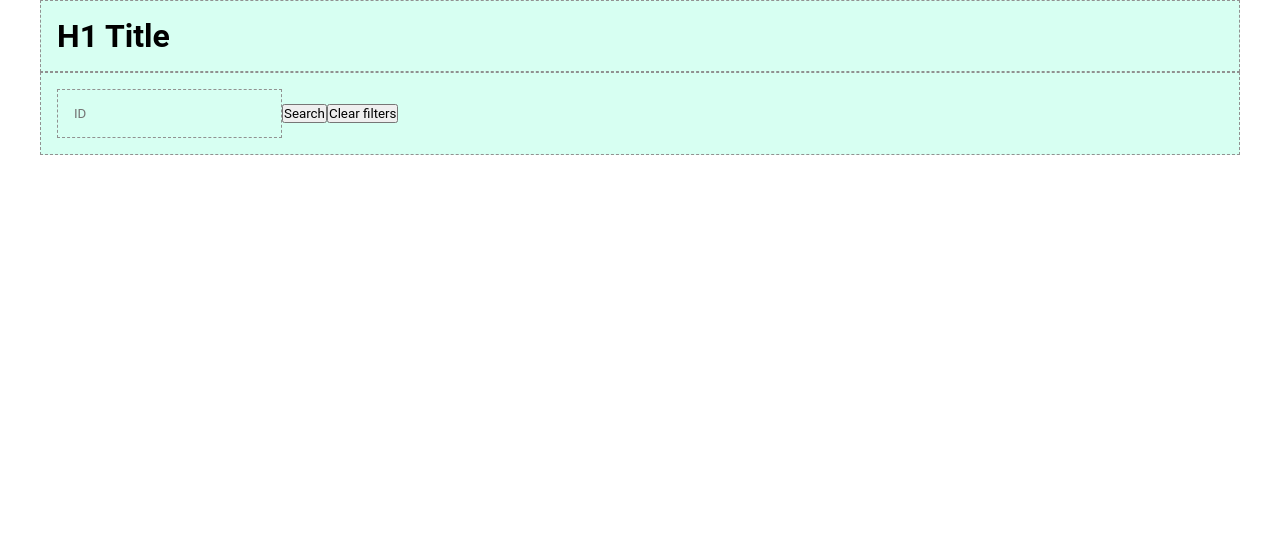
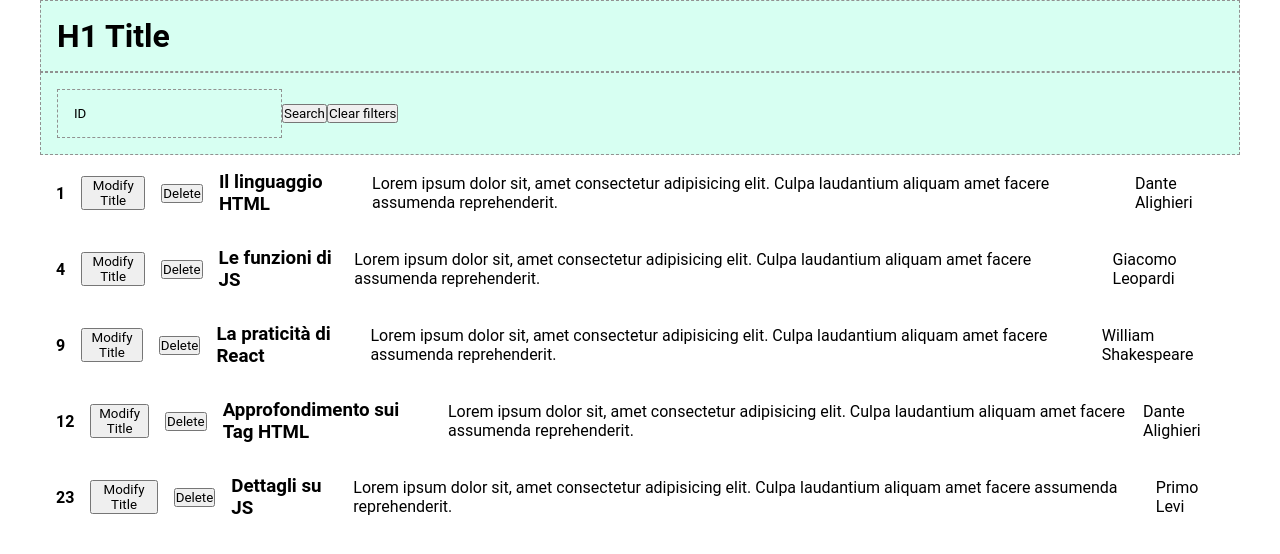
Before and after one commit to CamilloRosanio/react-form, a React (Vite) app: page / in a window 1280 px wide. Shown: the top 554 px of the page. Built offline with nearby package versions, Linux system fonts and the light colour scheme.

Commit message:
Funzionamento parziale:
Bottone per cancellazione COMPLETO
Bottone SUBMIT parzialmente completo (funziona 1 volta poi l'Array si svuota)

```diff
--- a/src/components/Main.jsx
+++ b/src/components/Main.jsx
@@ -24,6 +24,12 @@ function Main() {
 
     const handleClearFilters = () => {
         setFeed(Articles);
+        setIdFilter('ID');
+    }
+
+
+    const clearAll = () => {
+        setIdFilter('');
     }
 
 
@@ -36,20 +42,31 @@ function Main() {
     // FILTERS
 
     const handleIdFilter = (e) => {
-        let filterKeyName = (e.target.name);
-        filterKeys[e.target.name] = e.target.value;
+        setIdFilter(e.target.value);
     }
 
 
     // FORM SUBMIT
 
-    const handleFormSubmit = () => {
+    const handleFormSubmit = async (e) => {
 
         // Impedisce che al SUBMIT venga ricaricata l'intera pagina
-        event.preventDefault();
+        await e.preventDefault();
 
         // Aggiorno lo USE-STATE dei FILTERS tramite il mio Array di supporto contenente le KEYS
-        setIdFilter(filterKeys.idFilter);
+
+        await setFeed(Articles);
+
+        console.log('You searched for ID: ' + e.target.idFilter.value);
+
+        let filteredFeed = await Feed.filter(item => item.id == idFilter);
+
+        await setFeed(filteredFeed);
+
+        console.log('FEED');
+        console.log(Feed);
+        console.log('ARTICLES');
+        console.log(Articles);
     }
 
 
@@ -60,7 +77,7 @@ function Main() {
                 <div className="container">
 
                     <form action="" className='debug' onSubmit={handleFormSubmit}>
-                        <input type="text" className='debug' name='idFilter' placeholder='ID' onChange={handleIdFilter} />
+                        <input type="text" className='debug' name='idFilter' value={idFilter} onChange={handleIdFilter} onClick={clearAll} />
 
                         {/* Pur non essendo esplicitato, essendo questo BUTTON dentro il FORM, al CLICK eseguirà il SUBMIT */}
                         <button>Search</button>
@@ -71,7 +88,6 @@ function Main() {
 
                     <ul className="feed">
                         {Feed
-                            .filter(item => item.id == idFilter)
                             .map((feedItem) => (
                                 <li key={feedItem.id} className=''>
                                     <div className='feedItem'>
```
